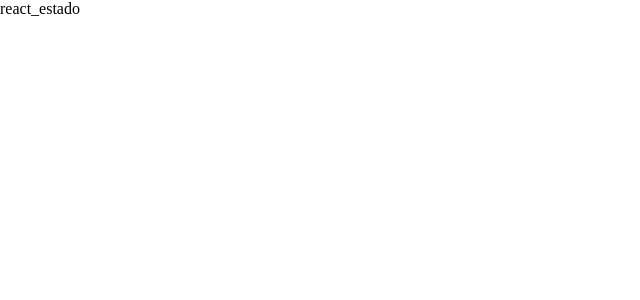
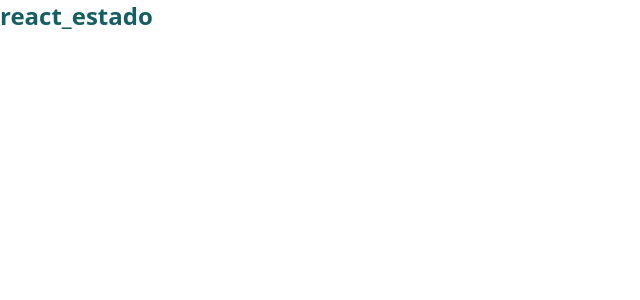
Before and after one commit to ronybrand/react_state, a React (Vite) app: page / in a window 1280 px wide. Shown: the top 300 px of the page, without its empty margins (0-640 px from the left). Built offline with nearby package versions, Linux system fonts and the light colour scheme.

Commit message:
chore: configura Tailwind CSS com paleta e tipografia própria
Tailwind v4 via plugin do Vite, tema definido em src/index.css
(@theme): cores brand/success/danger e fontes Inter (corpo) +
Space Grotesk (headings) via @fontsource.

```diff
--- a/package.json
+++ b/package.json
@@ -22,6 +22,9 @@
   },
   "devDependencies": {
     "@eslint/js": "^9.39.5",
+    "@fontsource/inter": "^5.3.0",
+    "@fontsource/space-grotesk": "^5.3.0",
+    "@tailwindcss/vite": "^4.3.3",
     "@types/node": "^24.13.3",
     "@types/react": "^19.2.18",
     "@types/react-dom": "^19.2.4",
@@ -34,6 +37,7 @@
     "husky": "^9.1.7",
     "lint-staged": "^17.4.1",
     "prettier": "^3.9.6",
+    "tailwindcss": "^4.3.3",
     "typescript": "~6.0.2",
     "typescript-eslint": "^8.68.0",
     "vite": "^8.2.2"
--- a/src/App.tsx
+++ b/src/App.tsx
@@ -1,5 +1,5 @@
 function App() {
-  return <div>react_estado</div>;
+  return <h1 className="font-display text-brand text-2xl font-semibold">react_estado</h1>;
 }
 
 export default App;
--- a/src/index.css
+++ b/src/index.css
@@ -1,3 +1,23 @@
+@import 'tailwindcss';
+
+@import '@fontsource/inter/400.css';
+@import '@fontsource/inter/500.css';
+@import '@fontsource/inter/600.css';
+@import '@fontsource/space-grotesk/500.css';
+@import '@fontsource/space-grotesk/600.css';
+@import '@fontsource/space-grotesk/700.css';
+
+@theme {
+  --color-brand: #155e63;
+  --color-brand-dark: #0f4448;
+  --color-success: #2f7a4f;
+  --color-danger: #b4432e;
+
+  --font-sans: 'Inter', ui-sans-serif, system-ui, sans-serif;
+  --font-display: 'Space Grotesk', ui-sans-serif, system-ui, sans-serif;
+}
+
 body {
   margin: 0;
+  font-family: var(--font-sans);
 }
--- a/vite.config.ts
+++ b/vite.config.ts
@@ -1,7 +1,8 @@
+import tailwindcss from '@tailwindcss/vite';
 import react from '@vitejs/plugin-react';
 import { defineConfig } from 'vite';
 
 // https://vite.dev/config/
 export default defineConfig({
-  plugins: [react()],
+  plugins: [react(), tailwindcss()],
 });
```
Also changed, not shown: 1 other file (tests, documents, lock files or other folders).
